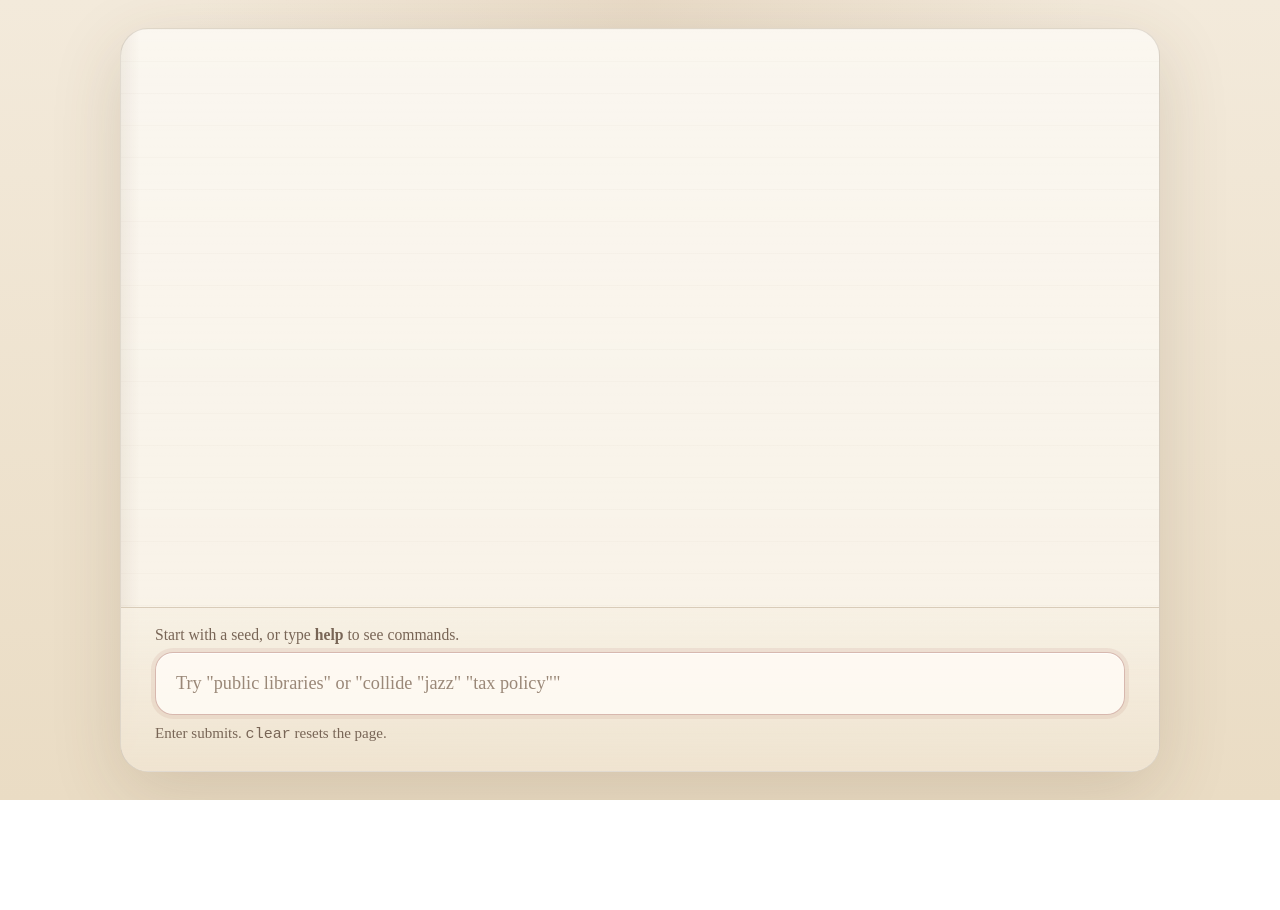
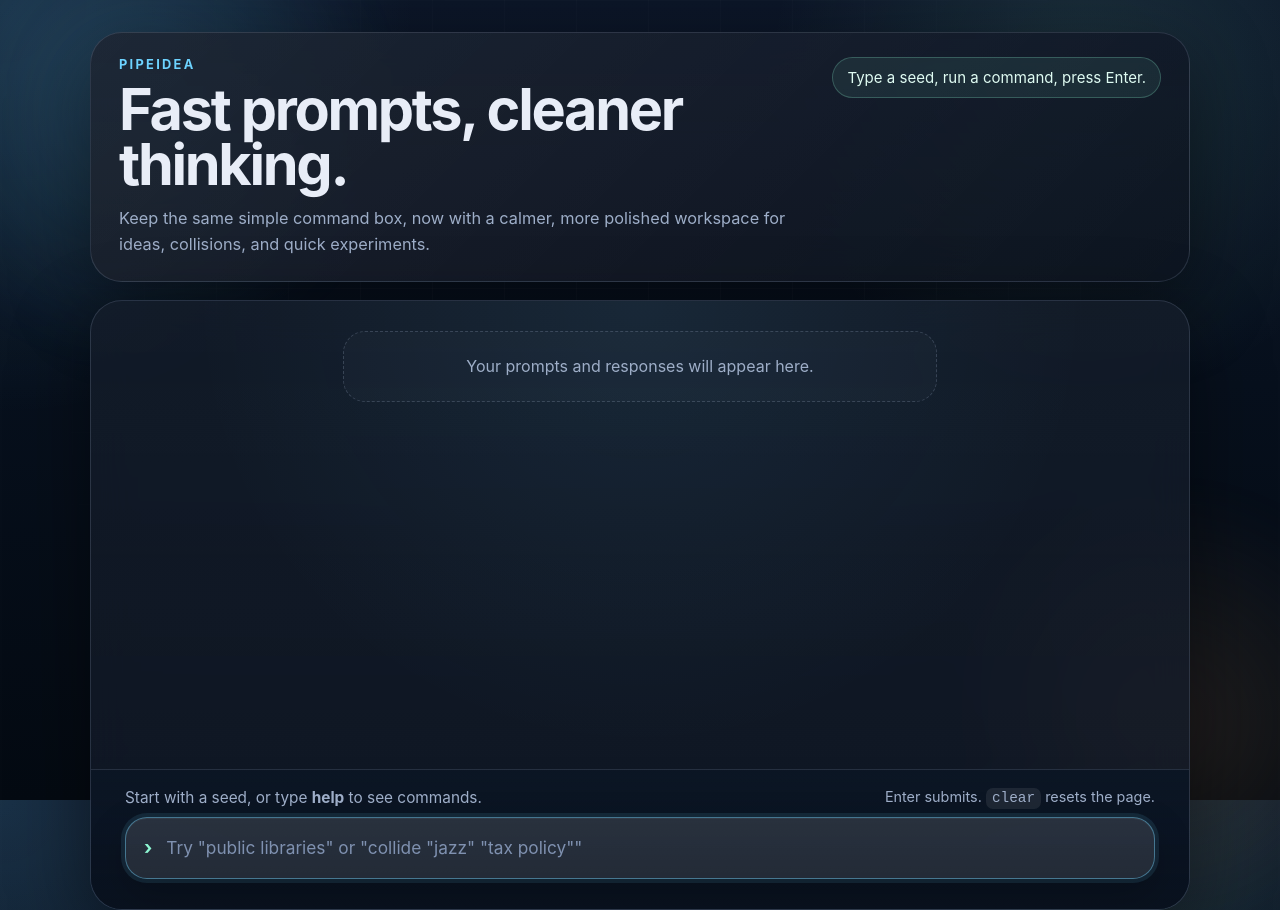
Before and after one commit to kainan-cha/pipeidea, a website: page cloudflare/worker/public/index.html in a window 1280 px wide. Before the commit the page ends 800 px from the top, so only its background shows below. Drawn offline with Linux system fonts and the light colour scheme.

Commit message:
Update UI
Signed-off-by: Kainan Cha <kainan@layer1-labs.com>

```diff
--- a/cloudflare/worker/public/app.css
+++ b/cloudflare/worker/public/app.css
@@ -1,12 +1,22 @@
 :root {
-  --paper: #f7f0e3;
-  --paper-deep: #efe3cf;
-  --ink: #2f241c;
-  --muted: #786556;
-  --line: rgba(80, 57, 39, 0.14);
-  --accent: #8e3b2d;
-  --danger: #9d2f24;
-  --shadow: 0 20px 70px rgba(85, 61, 36, 0.16);
+  --bg: #08111f;
+  --bg-deep: #050b14;
+  --panel: rgba(10, 19, 34, 0.72);
+  --panel-strong: rgba(12, 23, 40, 0.92);
+  --panel-soft: rgba(255, 255, 255, 0.04);
+  --surface: rgba(255, 255, 255, 0.06);
+  --surface-strong: rgba(255, 255, 255, 0.08);
+  --ink: #e8edf7;
+  --muted: #9eaec8;
+  --line: rgba(184, 202, 233, 0.16);
+  --accent: #6dd3ff;
+  --accent-strong: #8df6d2;
+  --accent-warm: #ffb36d;
+  --danger: #ff9090;
+  --shadow: 0 24px 80px rgba(0, 0, 0, 0.45);
+  --radius-xl: 32px;
+  --radius-lg: 24px;
+  --radius-md: 18px;
 }
 
 * { box-sizing: border-box; }
@@ -19,25 +29,120 @@ body {
 body {
   margin: 0;
   background:
-    radial-gradient(circle at top, rgba(186, 151, 111, 0.18), transparent 28rem),
-    linear-gradient(180deg, #f3eadb, #eadcc4);
+    radial-gradient(circle at top left, rgba(109, 211, 255, 0.14), transparent 26rem),
+    radial-gradient(circle at 85% 10%, rgba(141, 246, 210, 0.12), transparent 20rem),
+    linear-gradient(180deg, #0c1628, #07101d 48%, #040a12);
   color: var(--ink);
-  font-family: "Times New Roman", "Iowan Old Style", "Palatino Linotype", Georgia, serif;
+  font-family: "SF Pro Display", "Segoe UI", "Helvetica Neue", Helvetica, Arial, sans-serif;
+  padding: 32px 18px;
+  position: relative;
+  overflow: hidden;
+}
+
+body::before {
+  content: "";
+  position: fixed;
+  inset: 0;
+  background-image:
+    linear-gradient(rgba(255, 255, 255, 0.025) 1px, transparent 1px),
+    linear-gradient(90deg, rgba(255, 255, 255, 0.025) 1px, transparent 1px);
+  background-size: 72px 72px;
+  mask-image: radial-gradient(circle at center, black 38%, transparent 88%);
+  pointer-events: none;
+}
+
+.ambient {
+  position: fixed;
+  width: 34rem;
+  height: 34rem;
+  border-radius: 50%;
+  filter: blur(28px);
+  opacity: 0.22;
+  pointer-events: none;
+}
+
+.ambient-one {
+  top: -10rem;
+  left: -8rem;
+  background: radial-gradient(circle, rgba(109, 211, 255, 0.75), transparent 65%);
+}
+
+.ambient-two {
+  right: -10rem;
+  bottom: -12rem;
+  background: radial-gradient(circle, rgba(255, 179, 109, 0.55), transparent 62%);
+}
+
+.app-shell {
+  width: min(100%, 1100px);
+  margin: 0 auto;
+  display: grid;
+  gap: 18px;
+  position: relative;
+  z-index: 1;
+}
+
+.hero,
+.book {
+  backdrop-filter: blur(20px);
+  -webkit-backdrop-filter: blur(20px);
+  border: 1px solid var(--line);
+  box-shadow: var(--shadow);
+}
+
+.hero {
   display: flex;
-  justify-content: center;
-  padding: 28px 16px;
+  align-items: end;
+  justify-content: space-between;
+  gap: 20px;
+  padding: 24px 28px;
+  border-radius: var(--radius-xl);
+  background:
+    linear-gradient(135deg, rgba(255, 255, 255, 0.08), rgba(255, 255, 255, 0.02)),
+    linear-gradient(180deg, rgba(9, 18, 33, 0.92), rgba(7, 14, 26, 0.84));
+}
+
+.eyebrow {
+  margin-bottom: 10px;
+  color: var(--accent);
+  font-size: 0.8rem;
+  font-weight: 700;
+  letter-spacing: 0.18em;
+  text-transform: uppercase;
+}
+
+.hero h1 {
+  margin: 0;
+  font-size: clamp(2rem, 5vw, 3.6rem);
+  line-height: 0.96;
+  letter-spacing: -0.04em;
+}
+
+.hero-copy {
+  max-width: 42rem;
+  margin: 12px 0 0;
+  color: var(--muted);
+  font-size: 1.02rem;
+  line-height: 1.6;
+}
+
+.hero-note {
+  padding: 10px 14px;
+  border-radius: 999px;
+  border: 1px solid rgba(141, 246, 210, 0.24);
+  background: rgba(141, 246, 210, 0.08);
+  color: #dffbf2;
+  font-size: 0.94rem;
+  white-space: nowrap;
+  align-self: start;
 }
 
 .book {
-  width: min(100%, 1040px);
-  min-height: calc(100vh - 56px);
+  min-height: calc(100vh - 190px);
   background:
-    linear-gradient(90deg, rgba(117, 83, 56, 0.08), transparent 18px),
-    linear-gradient(180deg, rgba(255, 255, 255, 0.45), rgba(255, 255, 255, 0.12)),
-    var(--paper);
-  border: 1px solid rgba(91, 68, 48, 0.16);
-  border-radius: 28px;
-  box-shadow: var(--shadow);
+    linear-gradient(180deg, rgba(255, 255, 255, 0.035), rgba(255, 255, 255, 0.01)),
+    var(--panel);
+  border-radius: var(--radius-xl);
   display: grid;
   grid-template-rows: 1fr auto;
   overflow: hidden;
@@ -48,9 +153,9 @@ body {
   content: "";
   position: absolute;
   inset: 0;
-  background-image: linear-gradient(rgba(122, 96, 71, 0.08) 1px, transparent 1px);
-  background-size: 100% 2rem;
-  opacity: 0.35;
+  background:
+    radial-gradient(circle at top, rgba(109, 211, 255, 0.08), transparent 28rem),
+    linear-gradient(180deg, transparent, rgba(255, 255, 255, 0.015));
   pointer-events: none;
 }
 
@@ -62,64 +167,91 @@ body {
 
 #pages {
   overflow: auto;
-  padding: 26px 34px;
+  padding: 30px 34px 20px;
+  scrollbar-width: thin;
+  scrollbar-color: rgba(255, 255, 255, 0.18) transparent;
+}
+
+#pages:empty::before {
+  content: "Your prompts and responses will appear here.";
+  display: block;
+  max-width: 34rem;
+  margin: 0 auto;
+  padding: 22px 24px;
+  border: 1px dashed rgba(184, 202, 233, 0.2);
+  border-radius: 22px;
+  background: rgba(255, 255, 255, 0.02);
+  color: var(--muted);
+  text-align: center;
+  line-height: 1.6;
 }
 
 .entry {
   margin: 0 auto 26px;
-  max-width: 46rem;
-  animation: fadeUp 180ms ease-out;
+  max-width: 48rem;
+  animation: fadeUp 220ms ease-out;
 }
 
 .entry-label {
-  margin-bottom: 8px;
-  font-size: 12px;
-  letter-spacing: 0.16em;
+  margin-bottom: 10px;
+  font-size: 11px;
+  font-weight: 700;
+  letter-spacing: 0.18em;
   text-transform: uppercase;
   color: var(--muted);
 }
 
 .entry-card {
-  background: rgba(255, 252, 246, 0.9);
-  border: 1px solid rgba(91, 68, 48, 0.12);
-  border-radius: 18px;
+  background:
+    linear-gradient(180deg, rgba(255, 255, 255, 0.06), rgba(255, 255, 255, 0.03)),
+    var(--surface);
+  border: 1px solid rgba(184, 202, 233, 0.12);
+  border-radius: 22px;
   padding: 18px 20px;
-  box-shadow: 0 8px 24px rgba(101, 71, 45, 0.05);
+  box-shadow:
+    inset 0 1px 0 rgba(255, 255, 255, 0.05),
+    0 14px 34px rgba(0, 0, 0, 0.16);
 }
 
 .entry-card.prompt-card {
-  background: rgba(142, 59, 45, 0.05);
-  border-color: rgba(142, 59, 45, 0.12);
+  background:
+    linear-gradient(180deg, rgba(109, 211, 255, 0.09), rgba(109, 211, 255, 0.03)),
+    rgba(109, 211, 255, 0.03);
+  border-color: rgba(109, 211, 255, 0.18);
 }
 
 .entry-card.meta-card {
-  background: transparent;
+  background: rgba(255, 255, 255, 0.02);
   border-style: dashed;
   color: var(--muted);
-  font-style: italic;
 }
 
 .entry-card.error-card {
-  background: rgba(157, 47, 36, 0.06);
-  border-color: rgba(157, 47, 36, 0.16);
+  background: rgba(255, 144, 144, 0.08);
+  border-color: rgba(255, 144, 144, 0.18);
   color: var(--danger);
 }
 
 .entry-card.loading-card {
   color: var(--muted);
-  font-style: italic;
+  background:
+    linear-gradient(90deg, rgba(255, 255, 255, 0.03), rgba(109, 211, 255, 0.08), rgba(255, 255, 255, 0.03)),
+    rgba(255, 255, 255, 0.03);
+  background-size: 200% 100%;
+  animation: pulseCard 1.8s linear infinite;
 }
 
 .user-line {
-  font-size: 1.12rem;
+  font-size: 1.08rem;
+  font-weight: 500;
   line-height: 1.5;
   white-space: pre-wrap;
   word-break: break-word;
 }
 
 .rendered {
-  font-size: 1.1rem;
-  line-height: 1.7;
+  font-size: 1.02rem;
+  line-height: 1.72;
   word-break: break-word;
 }
 
@@ -132,11 +264,12 @@ body {
 .rendered h4 {
   line-height: 1.15;
   margin: 1.15em 0 0.45em;
-  font-weight: 600;
+  font-weight: 700;
+  letter-spacing: -0.02em;
 }
 
 .rendered h1 { font-size: 2rem; }
-.rendered h2 { font-size: 1.55rem; }
+.rendered h2 { font-size: 1.52rem; }
 .rendered h3 { font-size: 1.25rem; }
 .rendered h4 { font-size: 1.08rem; }
 
@@ -153,31 +286,30 @@ body {
 .rendered blockquote {
   margin: 1em 0;
   padding: 0.1em 0 0.1em 1.1em;
-  border-left: 3px solid rgba(142, 59, 45, 0.3);
+  border-left: 3px solid rgba(109, 211, 255, 0.36);
   color: var(--muted);
-  font-style: italic;
 }
 
 .rendered hr {
   border: 0;
-  border-top: 1px solid rgba(91, 68, 48, 0.14);
+  border-top: 1px solid rgba(184, 202, 233, 0.16);
   margin: 1.3em 0;
 }
 
 .rendered code {
-  font-family: "Courier New", "SFMono-Regular", monospace;
+  font-family: "SFMono-Regular", "SF Mono", "Cascadia Code", "Courier New", monospace;
   font-size: 0.9em;
-  background: rgba(111, 79, 48, 0.08);
-  padding: 0.08em 0.3em;
-  border-radius: 5px;
+  background: rgba(255, 255, 255, 0.08);
+  padding: 0.14em 0.38em;
+  border-radius: 7px;
 }
 
 .rendered pre {
   overflow: auto;
   padding: 14px 16px;
   border-radius: 12px;
-  background: #f0e2cb;
-  border: 1px solid rgba(91, 68, 48, 0.1);
+  background: rgba(2, 8, 18, 0.72);
+  border: 1px solid rgba(184, 202, 233, 0.1);
   line-height: 1.45;
   margin: 1em 0;
 }
@@ -195,31 +327,55 @@ body {
 }
 
 .composer {
-  padding: 18px 34px 28px;
+  padding: 18px 34px 30px;
   border-top: 1px solid var(--line);
-  background: linear-gradient(180deg, rgba(247, 240, 227, 0.7), rgba(239, 227, 207, 0.95));
+  background:
+    linear-gradient(180deg, rgba(6, 12, 22, 0.12), rgba(6, 12, 22, 0.46)),
+    var(--panel-strong);
+}
+
+.composer-row {
+  display: flex;
+  align-items: center;
+  justify-content: space-between;
+  gap: 12px;
+  margin-bottom: 10px;
+  flex-wrap: wrap;
 }
 
 .composer-label {
-  margin-bottom: 8px;
   color: var(--muted);
-  font-size: 0.98rem;
+  font-size: 0.96rem;
 }
 
 .input-shell {
-  display: block;
+  display: flex;
+  align-items: center;
+  gap: 12px;
   padding: 16px 18px;
-  border: 1px solid rgba(91, 68, 48, 0.16);
-  border-radius: 18px;
-  background: rgba(255, 252, 246, 0.84);
-  box-shadow: inset 0 1px 0 rgba(255, 255, 255, 0.75);
+  border: 1px solid rgba(184, 202, 233, 0.15);
+  border-radius: 22px;
+  background:
+    linear-gradient(180deg, rgba(255, 255, 255, 0.05), rgba(255, 255, 255, 0.03)),
+    var(--surface-strong);
+  box-shadow:
+    inset 0 1px 0 rgba(255, 255, 255, 0.05),
+    0 10px 25px rgba(0, 0, 0, 0.16);
 }
 
 .input-shell:focus-within {
-  border-color: rgba(142, 59, 45, 0.34);
+  border-color: rgba(109, 211, 255, 0.44);
   box-shadow:
-    inset 0 1px 0 rgba(255, 255, 255, 0.75),
-    0 0 0 4px rgba(142, 59, 45, 0.08);
+    inset 0 1px 0 rgba(255, 255, 255, 0.05),
+    0 0 0 4px rgba(109, 211, 255, 0.1),
+    0 16px 40px rgba(0, 0, 0, 0.22);
+}
+
+.input-prefix {
+  color: var(--accent-strong);
+  font-size: 1.2rem;
+  font-weight: 700;
+  line-height: 1;
 }
 
 #command {
@@ -229,24 +385,30 @@ body {
   background: transparent;
   color: var(--ink);
   font: inherit;
-  font-size: 1.14rem;
+  font-size: 1.08rem;
   line-height: 1.5;
 }
 
 #command::placeholder {
-  color: #9a8878;
+  color: #7f91b0;
 }
 
 .hint {
-  margin-top: 10px;
   color: var(--muted);
-  font-size: 0.94rem;
+  font-size: 0.9rem;
+}
+
+.hint code {
+  background: rgba(255, 255, 255, 0.08);
+  padding: 0.16em 0.42em;
+  border-radius: 7px;
+  font-family: "SFMono-Regular", "SF Mono", "Cascadia Code", "Courier New", monospace;
 }
 
 @keyframes fadeUp {
   from {
     opacity: 0;
-    transform: translateY(6px);
+    transform: translateY(8px);
   }
   to {
     opacity: 1;
@@ -254,12 +416,32 @@ body {
   }
 }
 
+@keyframes pulseCard {
+  0% {
+    background-position: 200% 0;
+  }
+  100% {
+    background-position: -200% 0;
+  }
+}
+
 @media (max-width: 700px) {
-  body { padding: 12px; }
+  body { padding: 14px; }
+
+  .hero {
+    flex-direction: column;
+    align-items: flex-start;
+    padding: 20px;
+    border-radius: 24px;
+  }
+
+  .hero-note {
+    white-space: normal;
+  }
 
   .book {
-    min-height: calc(100vh - 24px);
-    border-radius: 20px;
+    min-height: calc(100vh - 210px);
+    border-radius: 24px;
   }
 
   .composer,
--- a/cloudflare/worker/public/index.html
+++ b/cloudflare/worker/public/index.html
@@ -7,17 +7,34 @@
   <link rel="stylesheet" href="/app.css">
 </head>
 <body>
-  <main class="book">
+  <div class="ambient ambient-one" aria-hidden="true"></div>
+  <div class="ambient ambient-two" aria-hidden="true"></div>
+
+  <main class="app-shell">
+    <section class="hero">
+      <div>
+        <div class="eyebrow">Pipeidea</div>
+        <h1>Fast prompts, cleaner thinking.</h1>
+        <p class="hero-copy">Keep the same simple command box, now with a calmer, more polished workspace for ideas, collisions, and quick experiments.</p>
+      </div>
+      <div class="hero-note">Type a seed, run a command, press Enter.</div>
+    </section>
+
+    <section class="book">
       <section id="pages" aria-live="polite"></section>
       <footer class="composer">
         <form id="idea-form">
+          <div class="composer-row">
             <div class="composer-label">Start with a seed, or type <strong>help</strong> to see commands.</div>
+            <div class="hint">Enter submits. <code>clear</code> resets the page.</div>
+          </div>
           <label class="input-shell" for="command">
+            <span class="input-prefix" aria-hidden="true">›</span>
             <input id="command" autocomplete="off" placeholder='Try "public libraries" or "collide &quot;jazz&quot; &quot;tax policy&quot;"'>
           </label>
         </form>
-      <div class="hint">Enter submits. <code>clear</code> resets the page.</div>
       </footer>
+    </section>
   </main>
   <script type="module" src="/app.js"></script>
 </body>
```
Lines whose indentation alone changed are shown as unchanged.
